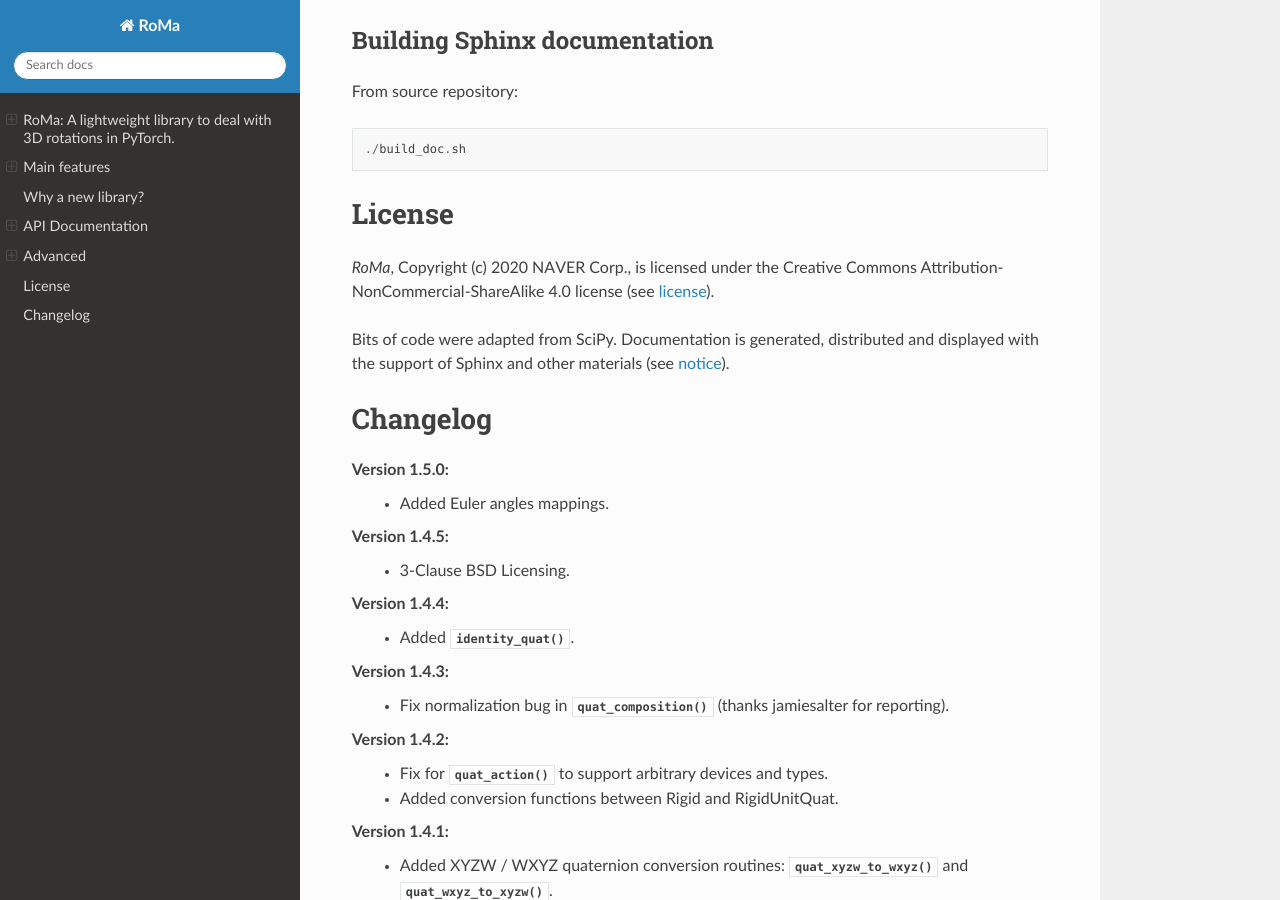
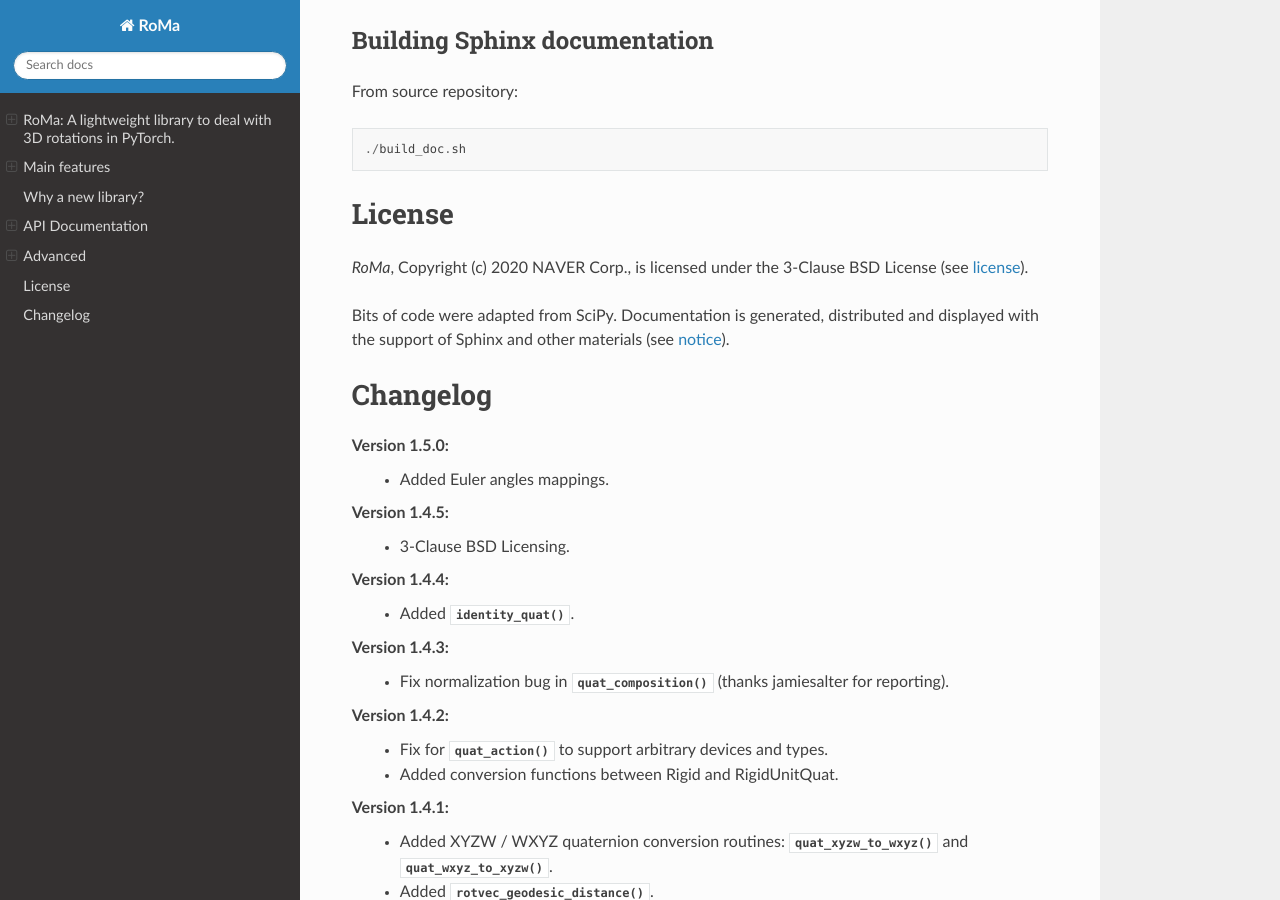
Before and after one commit to naver/roma, a Sphinx documentation site: the page built from docsource/source/index.rst, in a window 1280 px wide and 900 px high, scrolled down 8386 px. Built offline with Sphinx 7.4.7 and the Read the Docs theme 2.0.0, drawn with Linux system fonts in a browser that asks for light colours.

Commit message:
Fixed license information in doc

```diff
--- a/docsource/source/index.rst
+++ b/docsource/source/index.rst
@@ -228,7 +228,7 @@ From source repository::
 
 License
 =======
-*RoMa*, Copyright (c) 2020 NAVER Corp., is licensed under the Creative Commons Attribution-NonCommercial-ShareAlike 4.0 license (see `license <https://github.com/naver/roma/blob/master/LICENSE>`_).
+*RoMa*, Copyright (c) 2020 NAVER Corp., is licensed under the 3-Clause BSD License (see `license <https://github.com/naver/roma/blob/master/LICENSE>`_).
 
 Bits of code were adapted from SciPy. Documentation is generated, distributed and displayed with the support of Sphinx and other materials (see `notice <https://github.com/naver/roma/blob/master/NOTICE>`_).
 
```
